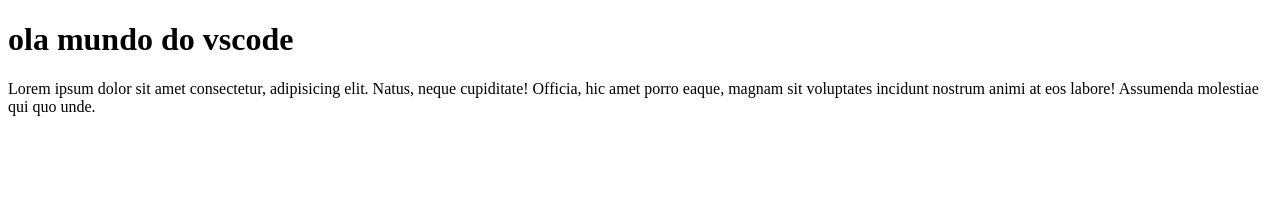
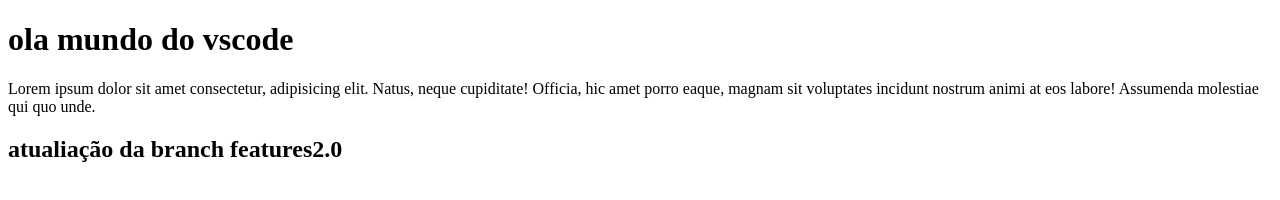
Before and after one commit to rodrigonun/teste-vscode, a plain HTML site: page index.html in a window 1280 px wide. Drawn offline with Linux system fonts and the light colour scheme.

Commit message:
inclusao da branch feature2.0

```diff
--- a/index.html
+++ b/index.html
@@ -9,5 +9,7 @@
     <h1>ola mundo do vscode</h1>
     <p>Lorem ipsum dolor sit amet consectetur, adipisicing elit. Natus, neque cupiditate! Officia, hic amet porro eaque, magnam sit voluptates incidunt nostrum animi at eos labore! Assumenda molestiae qui quo unde.</p>
 
+    <h2>atualiação da branch features2.0</h2>
+
 </body>
 </html>
```
